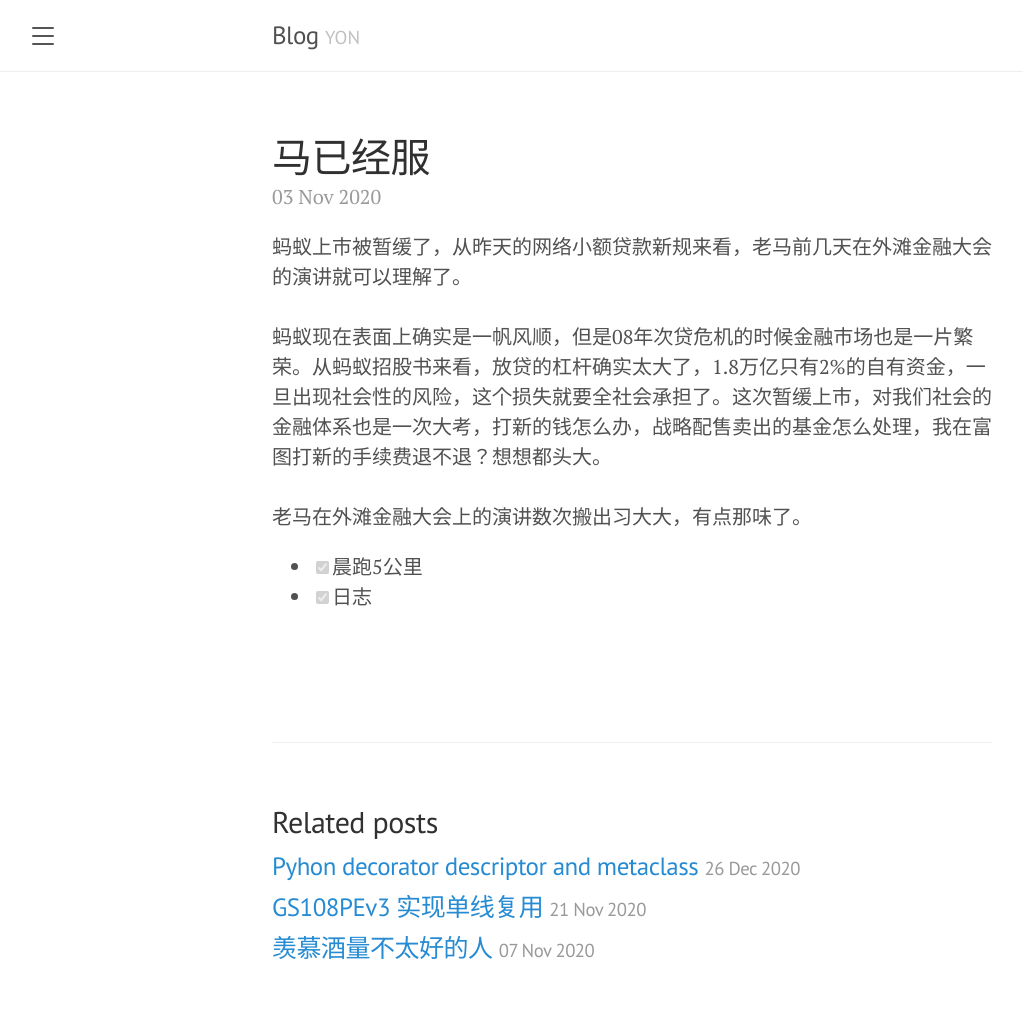
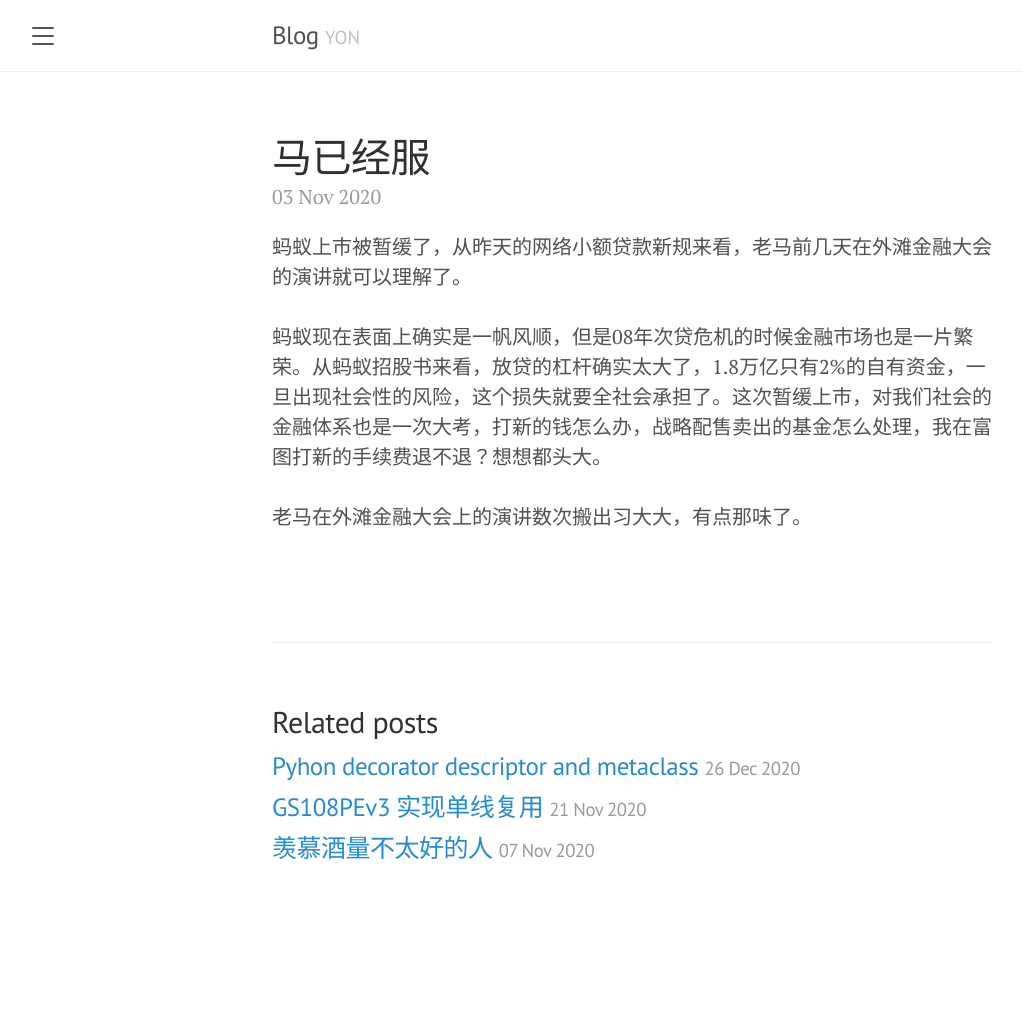
Before and after one commit to yoncise/yoncise.github.io, a Jekyll site: the page built from _posts/2020/2020-11-03-15431844.md, in a window 1280 px wide. Shown: the whole page, without its empty margins (8-1031 px from the left). Built offline with Jekyll 4.4.1, drawn with Linux system fonts in a browser that asks for light colours; after the commit the page ends 925 px from its top, so only the background shows below that.

Commit message:
sync from yuque

```diff
--- a/_posts/2020/2020-11-03-15431844.md
+++ b/_posts/2020/2020-11-03-15431844.md
@@ -5,9 +5,4 @@ title: 马已经服
 蚂蚁上市被暂缓了，从昨天的网络小额贷款新规来看，老马前几天在外滩金融大会的演讲就可以理解了。<br />
 <br />蚂蚁现在表面上确实是一帆风顺，但是08年次贷危机的时候金融市场也是一片繁荣。从蚂蚁招股书来看，放贷的杠杆确实太大了，1.8万亿只有2%的自有资金，一旦出现社会性的风险，这个损失就要全社会承担了。这次暂缓上市，对我们社会的金融体系也是一次大考，打新的钱怎么办，战略配售卖出的基金怎么处理，我在富图打新的手续费退不退？想想都头大。<br />
 <br />老马在外滩金融大会上的演讲数次搬出习大大，有点那味了。<br />
-
-- [x] 晨跑5公里
-- [x] 日志
-
-
 <br />
```
